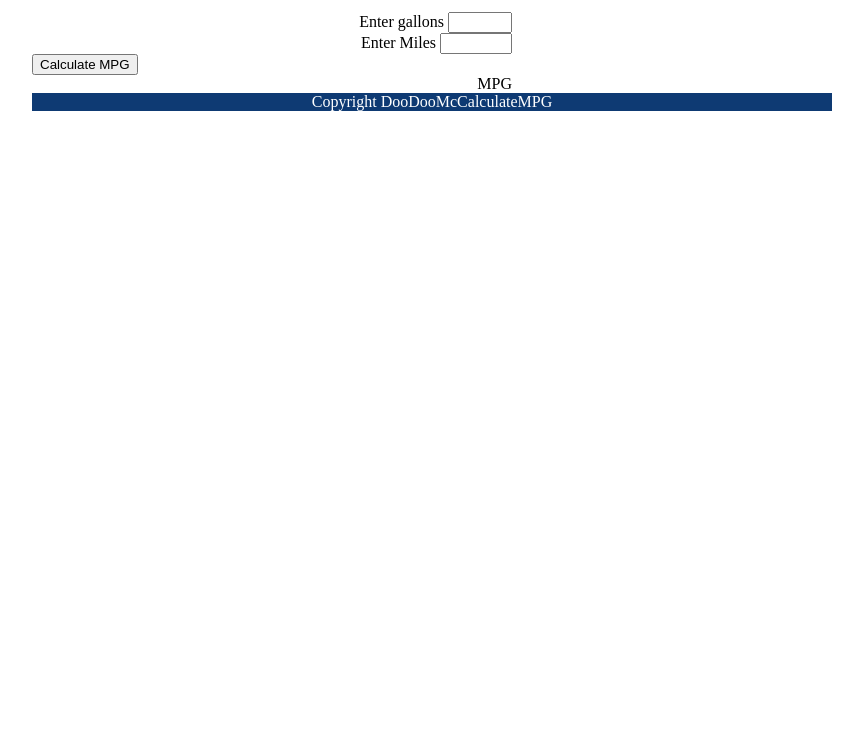
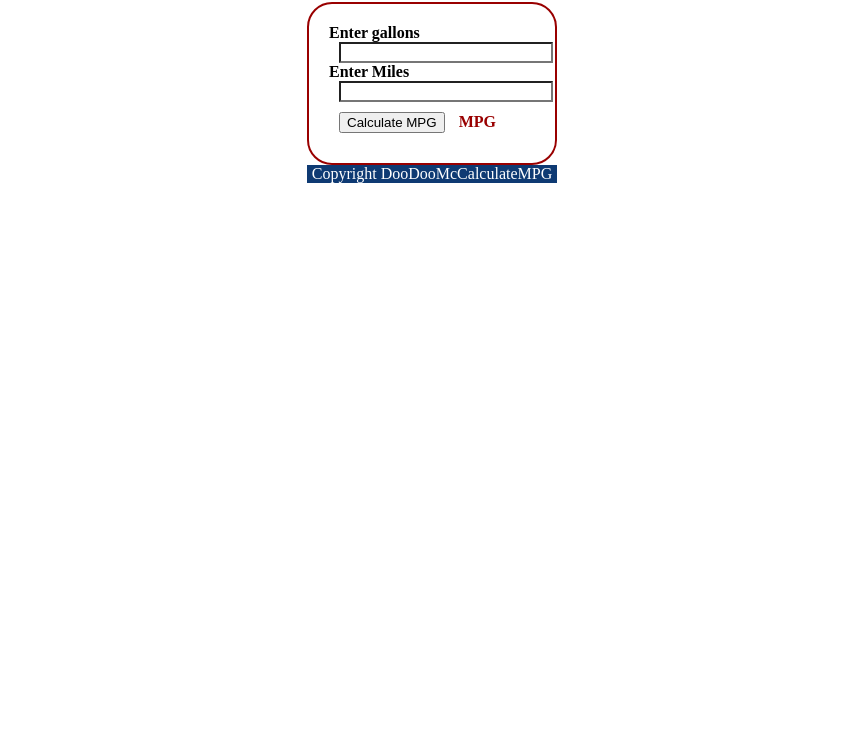
Before and after one commit to briannasue/MPGCalc, a plain HTML site: page index.html in a window 1280 px wide. Shown: the part 68-800 px from the top of the page, without its empty margins (208-1071 px from the left). Drawn offline with Linux system fonts and the light colour scheme.

Commit message:
Update mpgWide.css

```diff
--- a/mpgWide.css
+++ b/mpgWide.css
@@ -4,15 +4,39 @@ body {
 
 #all {
   background-color: white;
-  width: 800px;
+  width: 250px;
   margin-left: auto;
   margin-right: auto;
 }
 
+#lblOutput{
+  padding-top: 5px;
+  color:#990000;
+}
+
+input[type=text]{
+  float:right;
+}
+
+#stuff {
+    border-radius: 25px;
+    border: 2px solid #990000;
+    padding: 20px;
+
+
+}
+
+
 header {
   text-align: center;
-  background-color:#0E3A73;
-  color: white;
+  /*background-color:#990000;*/
+  color: #990000;
+  font-size: 14px;
+
+}
+
+button {
+    margin:10px;
 }
 
 nav {
@@ -25,6 +49,15 @@ nav {
 details {
   padding-left: 10px;
 }
+
+.block {
+  display: inline;
+  width: 60%;
+  text-align: left;
+   font-weight: bold;
+  margin-right:10px;
+
+ }
 
 #content {
   background-color: white;
@@ -44,10 +77,18 @@ img {
 }
 
 label{
-  display:block;
-  width:60%;
-  text-align: right;
-  margin-right: 1em;
+    font-weight: bold;
+    margin-right:10px;
+
+
+}
+
+input{
+  width: 100%;
+  -webkit-appearance: none;
+    -moz-appearance: none;
+    appearance: none;
+     margin-left: 10px;
 }
 
 footer {
```
